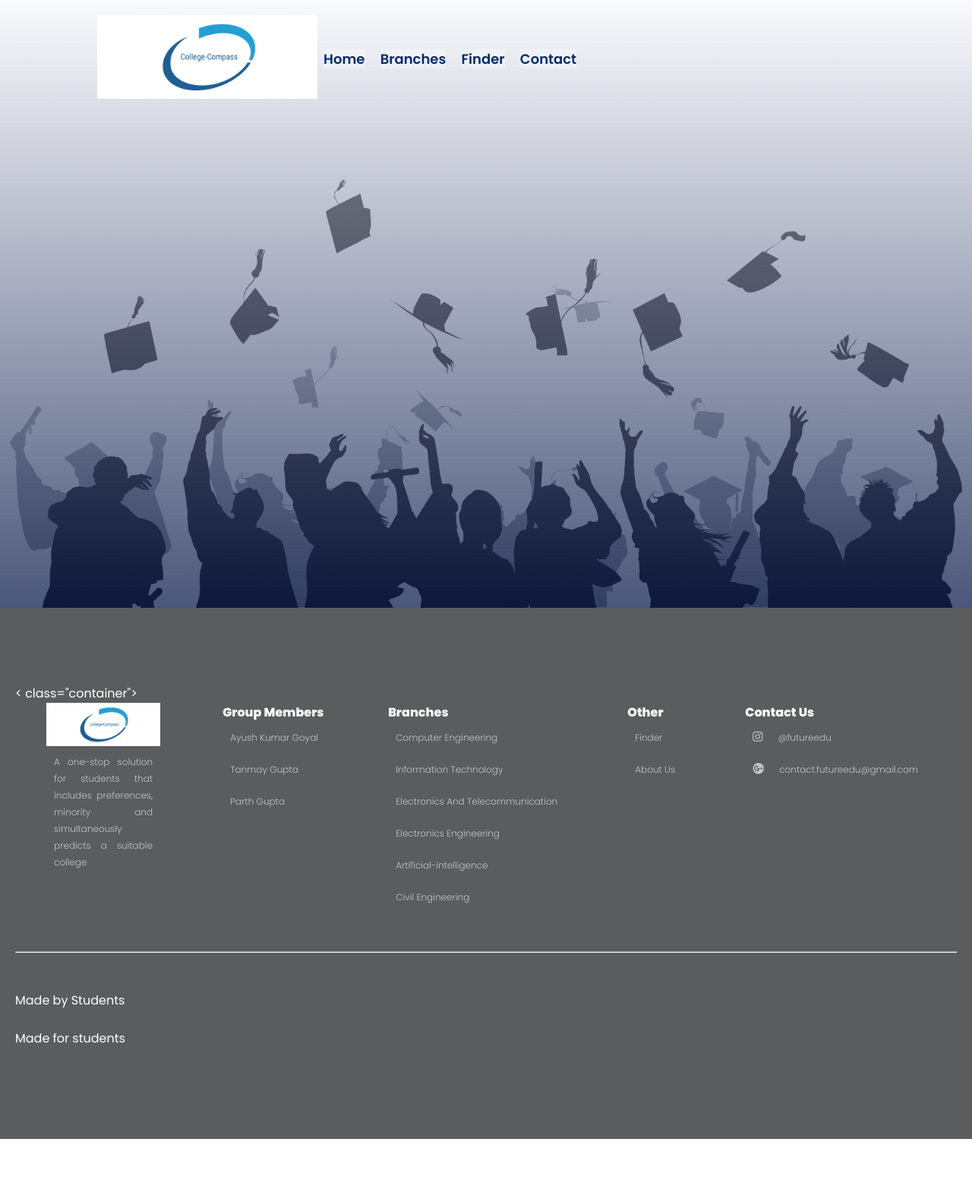
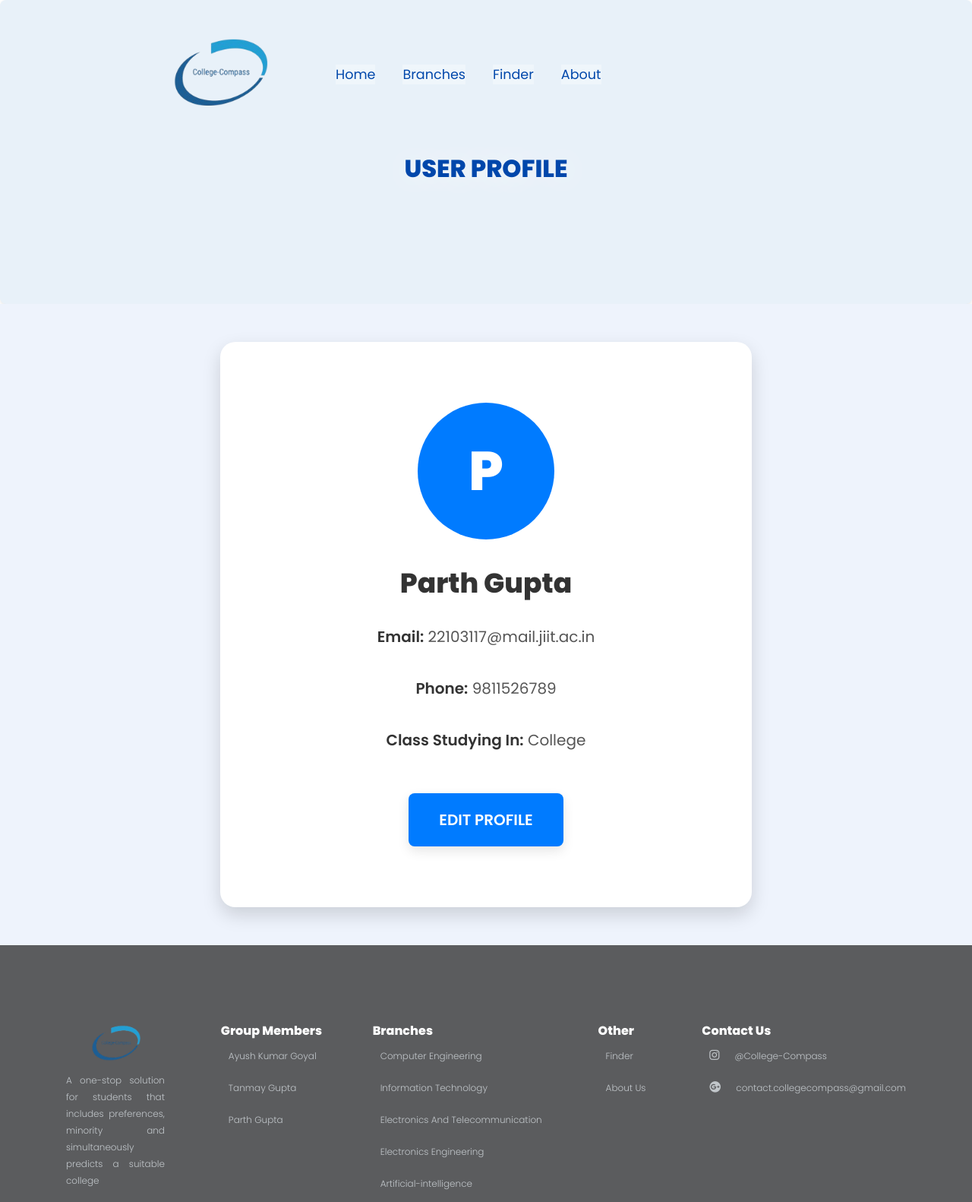
Before and after one commit to Grasshoppers1/College-Compass, a website: page public/profile.html in a window 1280 px wide. Shown: the top 1582 px of the page at 76% size. Before the commit the page ends 1499 px from the top, so only its background shows below. Drawn offline with Linux system fonts and the light colour scheme.

Commit message:
User Profile Page

```diff
--- a/public/profile.css
+++ /dev/null
@@ -1,127 +0,0 @@
-/* General Styles */
-* {
-  margin: 0;
-  padding: 0;
-  font-family: "Poppins", sans-serif;
-}
-
-/* Header Styles */
-.header {
-  background-image: linear-gradient(rgba(245, 246, 252, 0.52), #041546b7),
-    url(images/image.jpg);
-  width: 100%;
-  height: 100vh;
-  background-size: cover;
-  background-position: center;
-}
-
-nav {
-  display: flex;
-  padding: 2px 60px;
-  justify-content: space-between;
-  align-items: center;
-}
-
-nav img {
-  width: 250px;
-}
-
-.nav-links {
-  flex: 1;
-  text-align: right;
-}
-
-.nav-links ul li {
-  list-style: none;
-  display: inline-block;
-  padding: 8px;
-  position: relative;
-}
-
-.nav-links ul li a {
-  color: #012c6d;
-  background: rgba(255, 255, 255, 0.3);
-  text-decoration: none;
-  font-size: 18px;
-}
-
-.nav-links ul li::after {
-  content: "";
-  width: 0%;
-  height: 2px;
-  background: #faae42;
-  display: block;
-  margin: auto;
-  transition: 0.5s;
-}
-
-.nav-links ul li:hover::after {
-  width: 100%;
-}
-
-/* !-- ---------Footer---------- -- */
-
-.footer {
-  padding: 100px 20px;
-  background-color: #5b5c5e;
-  color: #ffffff;
-}
-.container {
-  max-width: 1300px;
-  margin: auto;
-  padding-left: 25px;
-  padding-right: 25px;
-}
-.row {
-  display: flex;
-  flex-wrap: wrap;
-  justify-content: space-around;
-}
-.footer-logo {
-  width: 150px;
-  margin-top: 15px;
-  margin-bottom: 15px;
-}
-.col {
-  text-align: justify;
-  width: 150px;
-}
-.col-md-3 {
-  cursor: pointer;
-}
-.footer .col-md-3 ul li :hover {
-  color: #faae42;
-  transition-delay: 0.1s;
-}
-.col-md-3 ul li {
-  list-style: none;
-
-  position: relative;
-}
-.col-md-3 ul li a {
-  color: #012c6d;
-  background: rgba(255, 255, 255, 0.3);
-
-  text-decoration: none;
-  font-size: 18px;
-}
-
-.col img {
-  display: block;
-  margin: 0 auto;
-}
-.footer p {
-  font-size: 12px;
-  color: #c1c6ca;
-}
-.footer .row .fab {
-  padding-right: 20px;
-  font-size: 15px;
-}
-.footer hr {
-  margin-top: 50px;
-  background: #909296;
-}
-.footer .copyright {
-  text-align: left;
-}
--- a/public/profile.html
+++ b/public/profile.html
@@ -4,8 +4,8 @@
     <meta charset="UTF-8" />
     <meta http-equiv="X-UA-Compatible" content="IE=edge" />
     <meta name="viewport" content="width=device-width, initial-scale=1.0" />
-    <title>Navbar and Footer</title>
-    <link rel="stylesheet" href="style.css">
+    <title>College-Compass</title>
+    <link rel="stylesheet" href="style.css" />
     <link rel="preconnect" href="https://fonts.googleapis.com" />
     <link rel="preconnect" href="https://fonts.gstatic.com" crossorigin />
     <link
@@ -20,92 +20,150 @@
       rel="stylesheet"
       href="https://cdnjs.cloudflare.com/ajax/libs/font-awesome/6.0.0-beta2/css/v4-shims.min.css"
     />
-    <link rel="icon" href="images/tabicon.png" type="image/x-icon" />
-
+    <link rel="icon" href="images/logo.png" type="image/x-icon" />
   </head>
   <body>
-    <!-- Navbar Section -->
-    <section class="header">
+    <section class="sub-header">
       <nav>
-        <a href="index.html"><img src="images/logo.png" alt="Logo" /></a>
+        <a href="index.html"><img src="images/Indeximage.png" /></a>
         <div class="nav-links">
           <ul>
             <li><a href="index.html">Home</a></li>
-            <li><a href="index.html#Branch">Branches</a></li>
-            <li><a href="index.html#  Finder"> Finder</a></li>
-            <li><a href="contact.html">Contact</a></li>
-            <!-- <li><a href="login.html">Login</a></li> -->
+            <li><a href="index.html#Branch"> Branches</a></li>
+            <li><a href="  Finder.html"> Finder</a></li>
+            <li><a href="about.html"> About</a></li>
           </ul>
+
+          <!-- search icon -->
         </div>
       </nav>
+      <h1>USER PROFILE</h1>
     </section>
 
-    <!-- <section class="profile-container">
-        <div class="profile-card">
+    <!-- MIDDLE PART -->
 
-          <div class="profile-photo">
-            <span id="user-initial">A</span>
+    <!-- User Details Section -->
+    <!-- User Details Section -->
+    <section id="user-profile">
+      <div class="profile-container">
+        <div class="avatar">
+          <span>P</span>
         </div>
+        <div class="user-details">
+          <h2>Parth Gupta</h2>
+          <p><strong>Email:</strong> 22103117@mail.jiit.ac.in</p>
+          <p><strong>Phone:</strong> 9811526789</p>
+          <p><strong>Class Studying In:</strong> College</p>
+        </div>
+        <button class="edit-profile-btn" onclick="showEditPopup()">
+          Edit Profile
+        </button>
+      </div>
+    </section>
 
-          <div class="profile-details">
-            <h2 id="user-fullname">Ayush Kumar</h2>
-            <p><i class="fas fa-envelope"></i> <span id="user-email">ayush@example.com</span></p>
-            <p><i class="fas fa-phone"></i> <span id="user-phone">+91 9876543210</span></p>
-            <p><i class="fas fa-graduation-cap"></i> Class: <span id="user-class">10th</span></p>
-          </div>
-        </div>
-      </section> -->
-
-
+    <!-- ---------Footer---------- -->
 
     <section class="footer">
-        < class="container">
+      <div class="container">
         <div class="row">
           <div class="col">
-                    <img src="images/logo.png" class="footer-logo" >
-                   <p>A one-stop solution for students that includes
-                    preferences, minority and simultaneously predicts a suitable college
+            <img src="images/Indeximage.png" class="footer-logo" />
+            <p>
+              A one-stop solution for students that includes preferences,
+              minority and simultaneously predicts a suitable college
             </p>
           </div>
           <div class="col-md-3">
             <h4>Group Members</h4>
             <p>Ayush Kumar Goyal</p>
-                    <p>  Tanmay Gupta</p>
-                    <p>  Parth Gupta</p>
-                    <p>  </p>
+            <p>Tanmay Gupta</p>
+            <p>Parth Gupta</p>
+            <p></p>
           </div>
           <div class="col-md-3">
             <ul>
               <h4>Branches</h4>
-                    <li><a href="comps.html"><p>Computer Engineering</p></a></li>
-                    <li><a href="IT.html"><p>Information Technology</p></a></li>
-                    <li><a href="extc.html"><p>Electronics And Telecommunication</p></a></li>
-                         <li><a href="electronics.html"> <p>Electronics  Engineering</p></a></li>
-                         <li><a href="AI.html"><p>Artificial-intelligence</p></a></li>
-                                  <li><a href="civil.html"><p>Civil Engineering</p></a></li>
-
-
+              <li>
+                <a href="comps.html"><p>Computer Engineering</p></a>
+              </li>
+              <li>
+                <a href="IT.html"><p>Information Technology</p></a>
+              </li>
+              <li>
+                <a href="extc.html"><p>Electronics And Telecommunication</p></a>
+              </li>
+              <li>
+                <a href="electronics.html"> <p>Electronics Engineering</p></a>
+              </li>
+              <li>
+                <a href="AI.html"><p>Artificial-intelligence</p></a>
+              </li>
+              <li>
+                <a href="civil.html"><p>Civil Engineering</p></a>
+              </li>
             </ul>
           </div>
           <div class="col-md-3">
             <ul>
               <h4>Other</h4>
-                    <li><a href="  Finder.html"><p> Finder</p></a></li>
-                        <li><a href="about.html"><p>About Us</p></a></li>
+              <li>
+                <a href="  Finder.html"><p>Finder</p></a>
+              </li>
+              <li>
+                <a href="about.html"><p>About Us</p></a>
+              </li>
             </ul>
           </div>
           <div class="col-md-3">
             <h4>Contact Us</h4>
-                    <p><i class="fab fa-instagram"></i>@futureedu</p>
-                    <p><i class="fab fa-google-plus"></i>contact.futureedu@gmail.com</p>
-                 </div>
-
-            </div> <hr>
-            <br class="copyright"><br>Made by Students</br>
-                <br> Made for students </br>
+            <p><i class="fab fa-instagram"></i>@College-Compass</p>
+            <p>
+              <i class="fab fa-google-plus"></i>contact.collegecompass@gmail.com
             </p>
           </div>
-
+        </div>
+        <hr />
+        <p class="copyright">Made by JIITIANS</p>
+      </div>
     </section>
   </body>
 </html>
+
+<script>
+  // Function to show the simple alert popup
+  function showEditPopup() {
+    alert(
+      "Functionality will come soon. We are working on this feature. Stay tuned!"
+    );
+  }
+
+  // Function to load the user data from localStorage
+  function loadUserProfile() {
+    // Get user data from localStorage
+    const userData = JSON.parse(localStorage.getItem("user"));
+
+    if (userData) {
+      // Populate the user profile with the data from localStorage
+      document.getElementById("user-name").textContent =
+        userData.name || "Name not available";
+      document.getElementById("user-email").textContent =
+        userData.email || "Email not available";
+      document.getElementById("user-phone").textContent =
+        userData.phone || "Phone not available";
+      document.getElementById("user-class").textContent =
+        userData.class || "Class not available";
+
+      // Set the avatar's initial (or use any other logic to display avatar)
+      const avatarInitial = userData.name
+        ? userData.name[0].toUpperCase()
+        : "P";
+      document.getElementById("avatar-name").textContent = avatarInitial;
+    } else {
+      alert("User not logged in or session expired.");
+      window.location.href = "login.html"; // Redirect to login if no user data is found
+    }
+  }
+
+  // Call the function when the page loads
+  // document.addEventListener("DOMContentLoaded", loadUserProfile);
+</script>
--- a/public/style.css
+++ b/public/style.css
@@ -1955,3 +1955,109 @@ canvas {
   margin: 0 auto;
 }
 /* Overlay style */
+
+/* USER PROFILE  */
+
+/* User Profile Section */
+#user-profile {
+  display: flex;
+  justify-content: center;
+  align-items: center;
+  min-height: calc(100vh - 250px); /* Dynamic height adjustment */
+  background-color: #eef3fc; /* Subtle blue background for elegance */
+  padding: 50px 20px; /* Larger padding */
+}
+
+.profile-container {
+  display: flex;
+  flex-direction: column;
+  align-items: center;
+  background-color: #ffffff; /* White card background */
+  border-radius: 20px; /* Softer corners */
+  box-shadow: 0px 10px 25px rgba(0, 0, 0, 0.15); /* Stronger depth effect */
+  padding: 60px;
+  width: 600px; /* Wider card */
+  max-width: 90%; /* Ensure responsiveness */
+  text-align: center;
+}
+
+.avatar {
+  width: 150px; /* Larger avatar */
+  height: 150px;
+  background-color: #007bff; /* Vibrant blue background */
+  color: white;
+  font-size: 64px; /* Bigger font for initials */
+  font-weight: bold;
+  display: flex;
+  justify-content: center;
+  align-items: center;
+  border-radius: 50%;
+  margin-bottom: 30px;
+}
+
+.user-details h2 {
+  font-family: "Poppins", sans-serif;
+  font-weight: 700; /* Bolder text for name */
+  font-size: 32px; /* Larger text size */
+  color: #333333;
+  margin-bottom: 15px;
+}
+
+.user-details p {
+  font-family: "Poppins", sans-serif;
+  font-weight: 400;
+  font-size: 18px; /* Slightly larger details */
+  color: #555555;
+  margin: 12px 0;
+  line-height: 1.8; /* Improved readability */
+}
+
+.user-details strong {
+  color: #333333;
+  font-weight: 600; /* Stronger emphasis */
+}
+
+/* Edit Profile Button */
+.edit-profile-btn {
+  margin-top: 30px;
+  background-color: #007bff; /* Blue background */
+  color: white;
+  font-family: "Poppins", sans-serif;
+  font-weight: 600;
+  font-size: 18px; /* Bigger button text */
+  text-transform: uppercase;
+  padding: 15px 30px; /* Larger button */
+  border: none;
+  border-radius: 8px; /* Softer edges */
+  box-shadow: 0px 6px 15px rgba(0, 0, 0, 0.1); /* Button shadow */
+  cursor: pointer;
+  transition: all 0.3s ease-in-out;
+}
+
+.edit-profile-btn:hover {
+  background-color: #0056b3; /* Darker blue on hover */
+  transform: translateY(-3px); /* More pronounced lift effect */
+}
+
+/* For larger screens, make it even grander */
+@media (min-width: 1200px) {
+  .profile-container {
+    padding: 80px;
+    width: 700px;
+  }
+  .avatar {
+    width: 180px;
+    height: 180px;
+    font-size: 72px;
+  }
+  .user-details h2 {
+    font-size: 36px;
+  }
+  .user-details p {
+    font-size: 20px;
+  }
+  .edit-profile-btn {
+    font-size: 20px;
+    padding: 20px 40px;
+  }
+}
```
Lines whose indentation alone changed are shown as unchanged.
